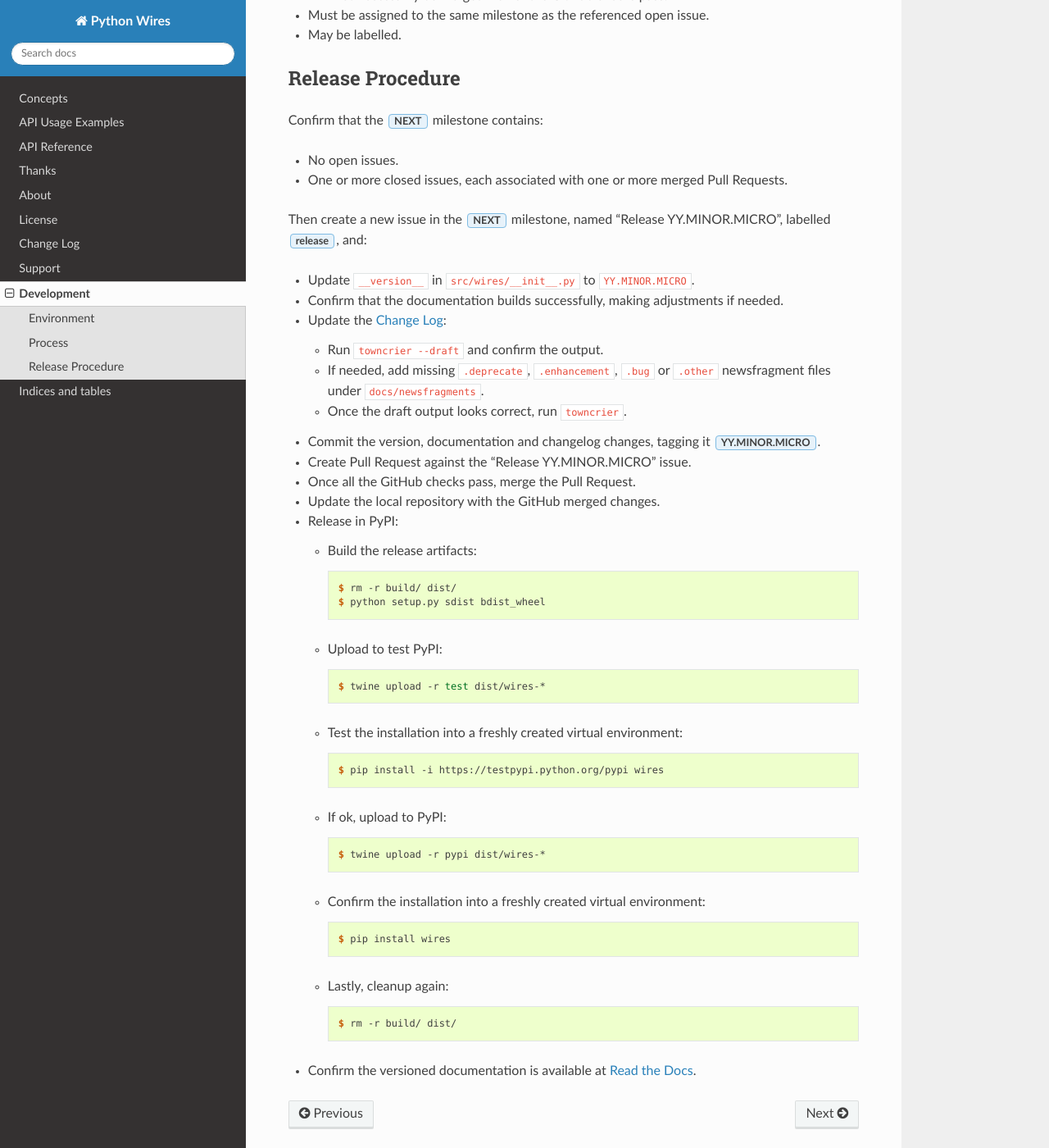
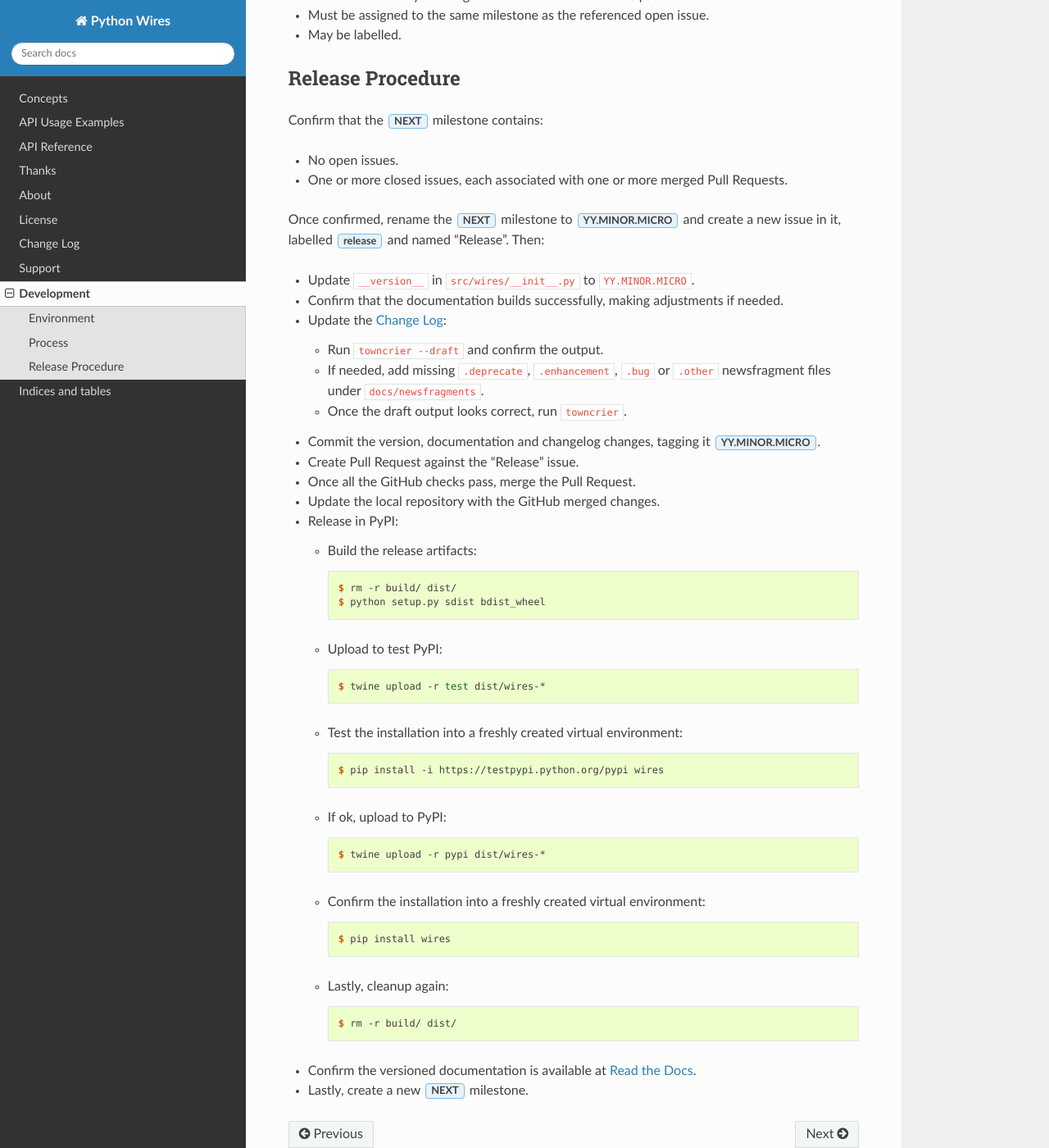
Before and after one commit to tmontes/python-wires, a Sphinx documentation site: the page built from docs/source/development.rst, in a window 1280 px wide and 1400 px high, scrolled down 2854 px. Shown: the whole window at 82% size. Built offline with Sphinx 7.4.7 and the Read the Docs theme 2.0.0, drawn with Linux system fonts in a browser that asks for light colours.

Commit message:
Fixed development process docs: missing milestone rename + create dance!

```diff
--- a/docs/source/development.rst
+++ b/docs/source/development.rst
@@ -164,7 +164,7 @@ Confirm that the :guilabel:`NEXT` milestone contains:
 - One or more closed issues, each associated with one or more merged Pull Requests.
 
 
-Then create a new issue in the :guilabel:`NEXT` milestone, named "Release YY.MINOR.MICRO", labelled :guilabel:`release`, and:
+Once confirmed, rename the :guilabel:`NEXT` milestone to :guilabel:`YY.MINOR.MICRO` and create a new issue in it, labelled :guilabel:`release` and named "Release". Then:
 
 - Update ``__version__`` in ``src/wires/__init__.py`` to ``YY.MINOR.MICRO``.
 - Confirm that the documentation builds successfully, making adjustments if needed.
@@ -175,7 +175,7 @@ Then create a new issue in the :guilabel:`NEXT` milestone, named "Release YY.MIN
   - Once the draft output looks correct, run ``towncrier``.
 
 - Commit the version, documentation and changelog changes, tagging it :guilabel:`YY.MINOR.MICRO`.
-- Create Pull Request against the "Release YY.MINOR.MICRO" issue.
+- Create Pull Request against the "Release" issue.
 - Once all the GitHub checks pass, merge the Pull Request.
 - Update the local repository with the GitHub merged changes.
 - Release in PyPI:
@@ -218,3 +218,5 @@ Then create a new issue in the :guilabel:`NEXT` milestone, named "Release YY.MIN
         $ rm -r build/ dist/
 
 - Confirm the versioned documentation is available at `Read the Docs <https://python-wires.readthedocs.org/>`_.
+
+- Lastly, create a new :guilabel:`NEXT` milestone.
```
